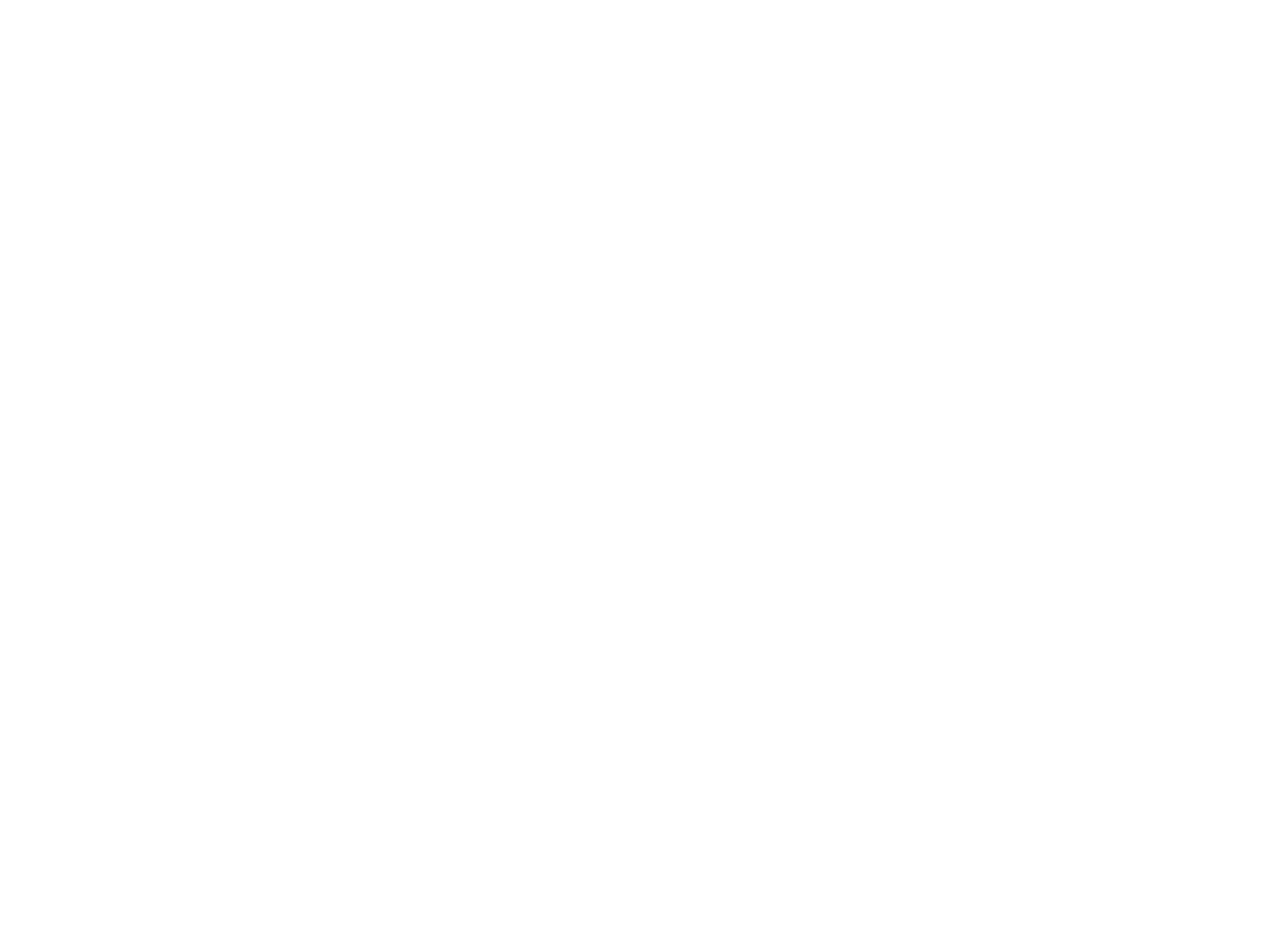
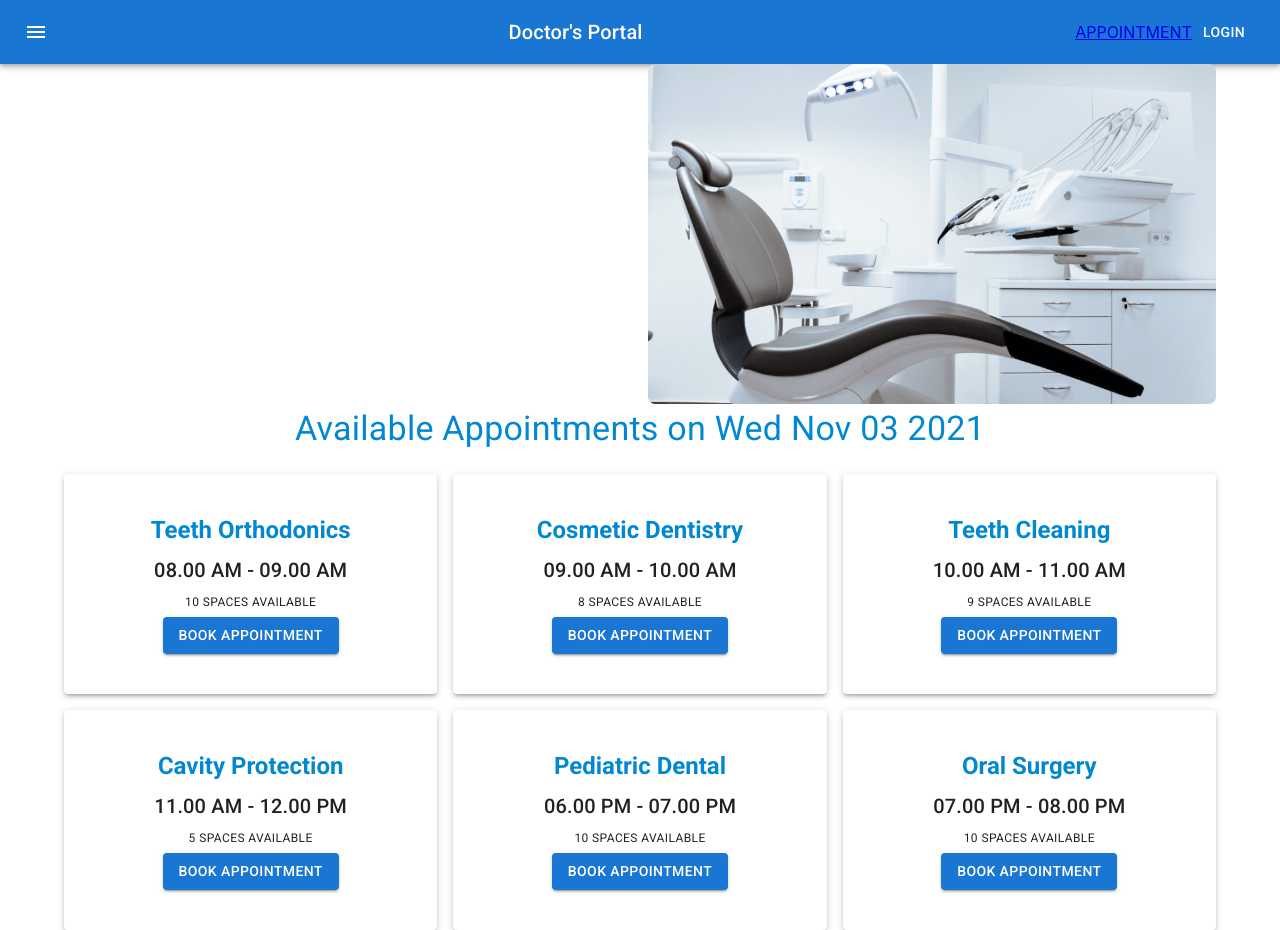
Before and after one commit to olinemoz/dental-clinic, a React (Create React App) app in the folder client/: page /appointment in a window 1280 px wide. Before the commit the page ends 800 px from the top, so only its background shows below. Built offline with nearby package versions, Linux system fonts and the light colour scheme.

Commit message:
Added Calender and Booking in Appointment Section

```diff
--- a/client/package.json
+++ b/client/package.json
@@ -6,10 +6,12 @@
     "@emotion/react": "^11.5.0",
     "@emotion/styled": "^11.3.0",
     "@mui/icons-material": "^5.0.5",
+    "@mui/lab": "^5.0.0-alpha.53",
     "@mui/material": "^5.0.6",
     "@testing-library/jest-dom": "^5.11.4",
     "@testing-library/react": "^11.1.0",
     "@testing-library/user-event": "^12.1.10",
+    "date-fns": "^2.25.0",
     "react": "^17.0.2",
     "react-dom": "^17.0.2",
     "react-router-dom": "^5.3.0",
--- a/client/src/App.js
+++ b/client/src/App.js
@@ -1,6 +1,7 @@
 import './App.css';
 import {BrowserRouter as Router, Switch, Route, Redirect} from "react-router-dom";
 import Home from "./Pages/Home/Home/Home";
+import Appointment from "./Pages/Appointment/Appoinment/Appointment";
 
 function App() {
     return (
@@ -11,6 +12,7 @@
                  <Route exact path="/home" component={Home}>
                    <Redirect to="/" />
                  </Route>
+                <Route exact path="/appointment" component={Appointment}/>
             </Switch>
           </Router>
         </div>
--- /dev/null
+++ b/client/src/Pages/Appointment/Appoinment/Appointment.js
@@ -0,0 +1,17 @@
+import React, {useState} from 'react';
+import Navigation from "../../Shared/Navigation/Navigation";
+import AppointmentHeader from "../AppointmentHeader/AppointmentHeader";
+import AvailableAppointments from "../AvailableAppointments/AvailableAppointments";
+
+const Appointment = () => {
+    const [date, setDate] = useState(new Date());
+    return (
+        <div>
+            <Navigation/>
+            <AppointmentHeader date={date} setDate={setDate}/>
+            <AvailableAppointments date={date}/>
+        </div>
+    );
+};
+
+export default Appointment;
--- /dev/null
+++ b/client/src/Pages/Appointment/AppointmentHeader/AppointmentHeader.js
@@ -0,0 +1,21 @@
+import React from 'react';
+import {Container, Grid} from "@mui/material";
+import chair from '../../../images/chair.png'
+import Calendar from "../../Shared/Calendar/Calendar";
+
+const AppointmentHeader = ({date, setDate}) => {
+    return (
+        <Container>
+            <Grid container spacing={2}>
+                <Grid item xs={12} md={6}>
+                    <Calendar date={date} setDate={setDate}/>
+                </Grid>
+                <Grid item xs={12} md={6}>
+                    <img style={{width: '100%'}} src={chair} alt="chair"/>
+                </Grid>
+            </Grid>
+        </Container>
+    );
+};
+
+export default AppointmentHeader;
--- /dev/null
+++ b/client/src/Pages/Appointment/AvailableAppointments/AvailableAppointments.js
@@ -0,0 +1,65 @@
+import React from 'react';
+import {Container, Grid, Typography} from "@mui/material";
+import Booking from "../Booking/Booking";
+
+const bookings = [
+    {
+        id: 1,
+        name: 'Teeth Orthodonics',
+        time: '08.00 AM - 09.00 AM',
+        space: 10,
+    },
+    {
+        id: 2,
+        name: 'Cosmetic Dentistry',
+        time: '09.00 AM - 10.00 AM',
+        space: 8,
+    },
+    {
+        id: 3,
+        name: 'Teeth Cleaning',
+        time: '10.00 AM - 11.00 AM',
+        space: 9,
+    },
+    {
+        id: 4,
+        name: 'Cavity Protection',
+        time: '11.00 AM - 12.00 PM',
+        space: 5,
+    },
+    {
+        id: 5,
+        name: 'Pediatric Dental',
+        time: '06.00 PM - 07.00 PM',
+        space: 10,
+    },
+    {
+        id: 6,
+        name: 'Oral Surgery',
+        time: '07.00 PM - 08.00 PM',
+        space: 10,
+    },
+]
+
+const AvailableAppointments = ({date}) => {
+
+    return (
+        <Container>
+            <Typography variant="h4" sx={{color: 'info.main', mb: 3}} component="div">
+                Available Appointments on {date.toDateString()}
+            </Typography>
+            <Grid container spacing={2}>
+                {
+                    bookings.map(booking => <Booking
+                        key={booking.id}
+                        booking={booking}
+                        date={date}
+                    >
+                    </Booking>)
+                }
+            </Grid>
+        </Container>
+    );
+};
+
+export default AvailableAppointments;
--- /dev/null
+++ b/client/src/Pages/Appointment/Booking/Booking.js
@@ -0,0 +1,27 @@
+import React from 'react';
+import {Grid} from "@mui/material";
+import Paper from '@mui/material/Paper';
+import Typography from "@mui/material/Typography";
+import Button from "@mui/material/Button";
+
+
+const Booking = ({booking: {name, time, space}}) => {
+    return (
+        <Grid item xs={12} sm={6} md={4}>
+            <Paper elevation={3} sx={{py: 5}}>
+                <Typography sx={{color: 'info.main', fontWeight: 600}} variant="h5" gutterBottom component="div">
+                    {name}
+                </Typography>
+                <Typography variant="h6" gutterBottom component="div">
+                    {time}
+                </Typography>
+                <Typography variant="caption" display="block" gutterBottom>
+                    {space} SPACES AVAILABLE
+                </Typography>
+                <Button variant="contained">Book Appointment</Button>
+            </Paper>
+        </Grid>
+    );
+};
+
+export default Booking;
--- /dev/null
+++ b/client/src/Pages/Shared/Calendar/Calendar.js
@@ -0,0 +1,24 @@
+import React from 'react';
+import TextField from '@mui/material/TextField';
+import AdapterDateFns from '@mui/lab/AdapterDateFns';
+import LocalizationProvider from '@mui/lab/LocalizationProvider';
+import StaticDatePicker from '@mui/lab/StaticDatePicker';
+
+const Calendar = ({date, setDate}) => {
+
+    return (
+        <LocalizationProvider dateAdapter={AdapterDateFns}>
+            <StaticDatePicker
+                displayStaticWrapperAs="desktop"
+                openTo="day"
+                value={date}
+                onChange={(newValue) => {
+                    setDate(newValue);
+                }}
+                renderInput={(params) => <TextField {...params} />}
+            />
+        </LocalizationProvider>
+    );
+};
+
+export default Calendar;
--- a/client/src/Pages/Shared/Navigation/Navigation.js
+++ b/client/src/Pages/Shared/Navigation/Navigation.js
@@ -6,6 +6,7 @@
 import Button from '@mui/material/Button';
 import IconButton from '@mui/material/IconButton';
 import MenuIcon from '@mui/icons-material/Menu';
+import {Link} from "react-router-dom";
 
 const Navigation = () => {
     return (
@@ -24,6 +25,7 @@
                     <Typography variant="h6" component="div" sx={{flexGrow: 1}}>
                         Doctor's Portal
                     </Typography>
+                    <Link to="/appointment">APPOINTMENT</Link>
                     <Button color="inherit">Login</Button>
                 </Toolbar>
             </AppBar>
```
Also changed, not shown: 1 other file (tests, documents, lock files or other folders).
